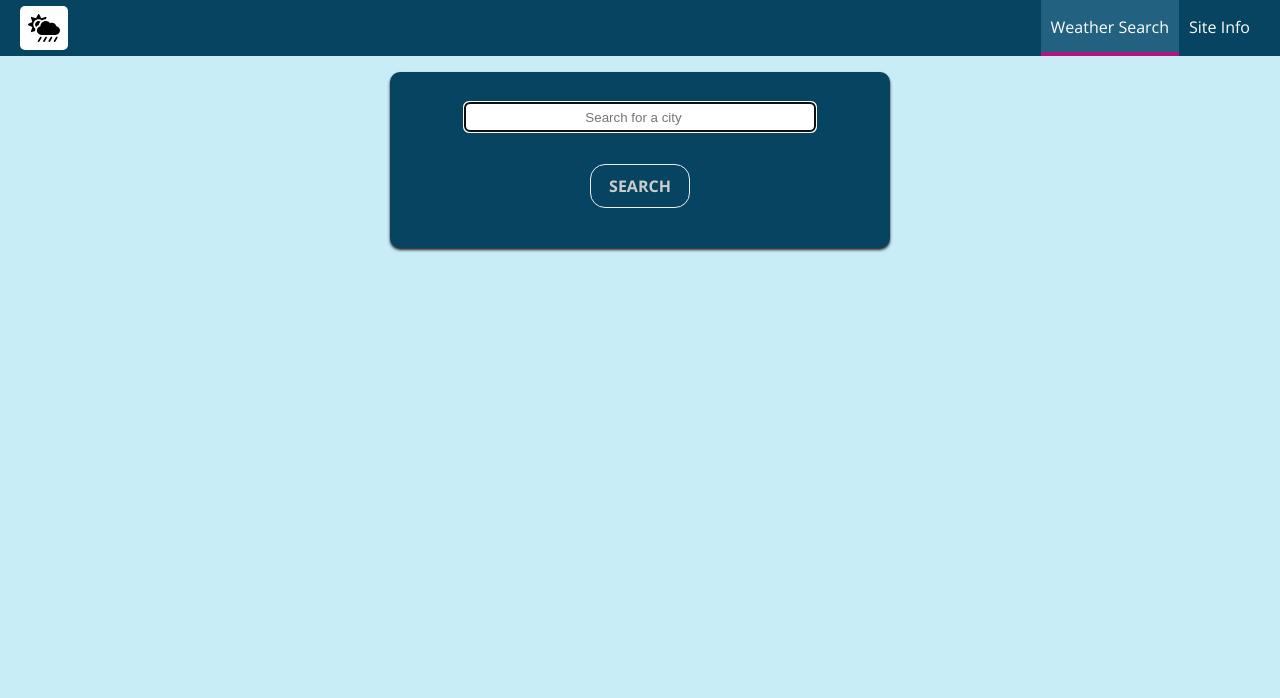
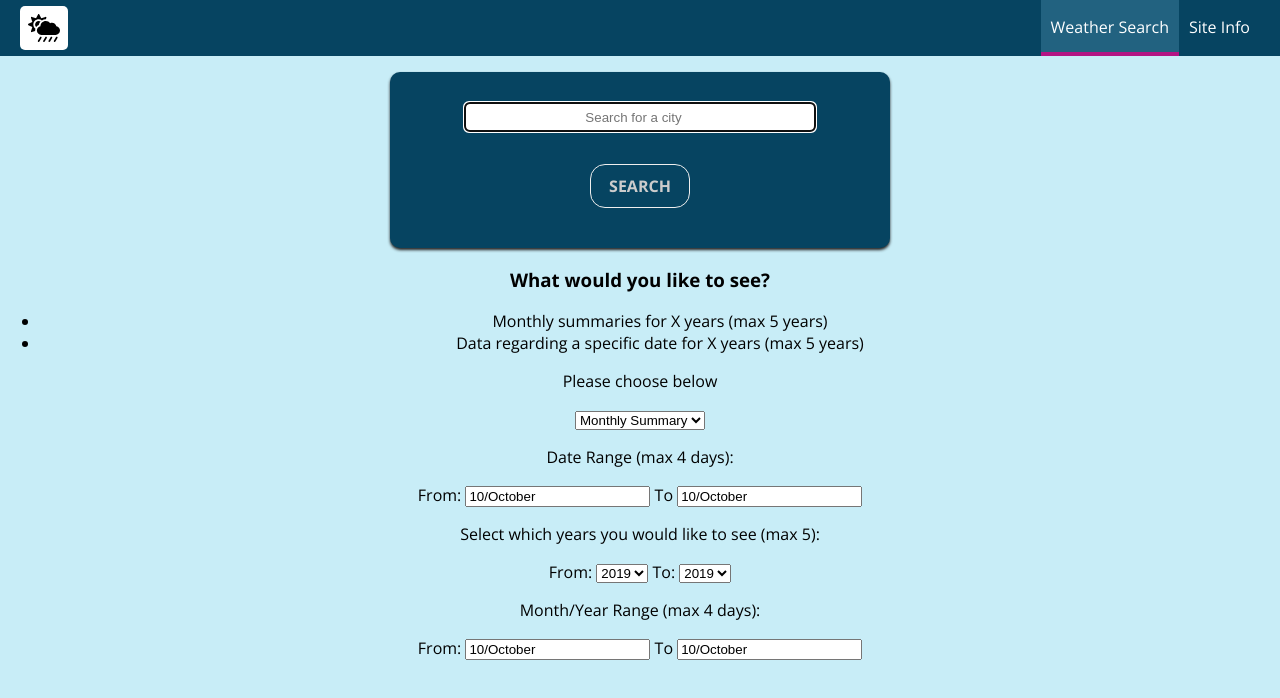
Before and after one commit to SamiHonkasalo/weather-app, a React (Create React App) app: page / in a window 1280 px wide. Shown: the top 698 px of the page. Built offline with nearby package versions, Linux system fonts and the light colour scheme.

Commit message:
Started working on the history container

```diff
--- a/package.json
+++ b/package.json
@@ -6,6 +6,7 @@
     "axios": "^0.19.0",
     "react": "^16.10.2",
     "react-autosuggest": "^9.4.3",
+    "react-datepicker": "^2.9.6",
     "react-dom": "^16.10.2",
     "react-router": "^5.1.2",
     "react-router-dom": "^5.1.2",
--- /dev/null
+++ b/src/containers/WeatherApp/HistoryData/HistoryData.js
@@ -0,0 +1,190 @@
+import React, { Component } from "react";
+
+import DatePicker from "react-datepicker";
+
+import "react-datepicker/dist/react-datepicker.css";
+
+// CSS Modules, react-datepicker-cssmodules.css
+import "react-datepicker/dist/react-datepicker-cssmodules.css";
+
+import Aux from "../../../hoc/Auxiliary/Auxiliary";
+import withErrorHandler from "../../../hoc/withErrorHandler/withErrorHandler";
+import axios from "axios";
+import styles from "./HistoryData.module.css";
+
+class HistoryData extends Component {
+  state = {
+    selectedStation: {
+      name: null,
+      id: null
+    },
+    selectedView: null,
+    startDate: new Date(),
+    endDate: new Date(),
+    startYear: null,
+    endYear: null
+  };
+
+  startDateChangedHandler = date => {
+    let endDate = new Date(this.state.endDate);
+    // If end date is too far from start, also change end date
+    const diffTime = endDate - date;
+    // Convert to days
+    const diffDays = Math.ceil(diffTime / (1000 * 60 * 60 * 24));
+    if (diffDays > 3) {
+      endDate = this.addDays(new Date(date), 3);
+    }
+    // If start is later than end, set end as start
+    if (diffDays < 0 || diffDays === -0) {
+      endDate = date;
+    }
+    this.setState({
+      startDate: date,
+      endDate: endDate
+    });
+  };
+
+  endDateChangedHandler = date => {
+    this.setState({
+      endDate: date
+    });
+  };
+
+  addDays = (date, days) => {
+    date.setDate(date.getDate() + days);
+    return date;
+  };
+
+  addYears = (date, years) => {
+    console.log(date.getFullYear() + 5);
+    // ToDo: get the year limit working
+    date.setDate(date.getFullYear() + years);
+    console.log(date);
+    return date;
+  };
+
+  render() {
+    return (
+      <Aux>
+        <h3>What would you like to see?</h3>
+        <ul>
+          <li>Monthly summaries for X years (max 5 years)</li>
+          <li>Data regarding a specific date for X years (max 5 years)</li>
+        </ul>
+        <p>Please choose below</p>
+        <select>
+          <option>Monthly Summary</option>
+          <option>Specific Date</option>
+        </select>
+        <br></br>
+        <p>Date Range (max 4 days):</p>
+        <span>From: </span>
+        <DatePicker
+          selected={this.state.startDate}
+          onChange={this.startDateChangedHandler}
+          placeholderText="Select a start date"
+          dateFormat="dd/MMMM"
+        />
+        <span> To </span>
+        <DatePicker
+          selected={this.state.endDate}
+          onChange={this.endDateChangedHandler}
+          placeholderText="Select an end date"
+          dateFormat="dd/MMMM"
+          minDate={this.state.startDate}
+          maxDate={this.addDays(new Date(this.state.startDate), 3)}
+          showDisabledMonthNavigation
+        />
+        <p>Select which years you would like to see (max 5):</p>
+        <span>From: </span>
+        <select name="startYear">
+          <option value="2019">2019</option>
+          <option value="2018">2018</option>
+          <option value="2017">2017</option>
+          <option value="2016">2016</option>
+          <option value="2015">2015</option>
+          <option value="2014">2014</option>
+          <option value="2013">2013</option>
+          <option value="2012">2012</option>
+          <option value="2011">2011</option>
+          <option value="2010">2010</option>
+          <option value="2009">2009</option>
+          <option value="2008">2008</option>
+          <option value="2007">2007</option>
+          <option value="2006">2006</option>
+          <option value="2005">2005</option>
+          <option value="2004">2004</option>
+          <option value="2003">2003</option>
+          <option value="2002">2002</option>
+          <option value="2001">2001</option>
+          <option value="2000">2000</option>
+          <option value="1999">1999</option>
+          <option value="1998">1998</option>
+          <option value="1997">1997</option>
+          <option value="1996">1996</option>
+          <option value="1995">1995</option>
+          <option value="1994">1994</option>
+          <option value="1993">1993</option>
+          <option value="1992">1992</option>
+          <option value="1991">1991</option>
+          <option value="1990">1990</option>
+        </select>
+        <span> To: </span>
+        <select name="endYear">
+          <option value="2019">2019</option>
+          <option value="2018">2018</option>
+          <option value="2017">2017</option>
+          <option value="2016">2016</option>
+          <option value="2015">2015</option>
+          <option value="2014">2014</option>
+          <option value="2013">2013</option>
+          <option value="2012">2012</option>
+          <option value="2011">2011</option>
+          <option value="2010">2010</option>
+          <option value="2009">2009</option>
+          <option value="2008">2008</option>
+          <option value="2007">2007</option>
+          <option value="2006">2006</option>
+          <option value="2005">2005</option>
+          <option value="2004">2004</option>
+          <option value="2003">2003</option>
+          <option value="2002">2002</option>
+          <option value="2001">2001</option>
+          <option value="2000">2000</option>
+          <option value="1999">1999</option>
+          <option value="1998">1998</option>
+          <option value="1997">1997</option>
+          <option value="1996">1996</option>
+          <option value="1995">1995</option>
+          <option value="1994">1994</option>
+          <option value="1993">1993</option>
+          <option value="1992">1992</option>
+          <option value="1991">1991</option>
+          <option value="1990">1990</option>
+        </select>
+        <br></br>
+        <p>Month/Year Range (max 4 days):</p>
+        <span>From: </span>
+        <DatePicker
+          selected={this.state.startDate}
+          onChange={this.startDateChangedHandler}
+          placeholderText="Select a start date"
+          dateFormat="dd/MMMM"
+          showMonthYearPicker
+        />
+        <span> To </span>
+        <DatePicker
+          selected={this.state.endDate}
+          onChange={this.endDateChangedHandler}
+          placeholderText="Select an end date"
+          dateFormat="dd/MMMM"
+          minDate={this.state.startDate}
+          maxDate={this.addYears(new Date(this.state.startDate), 5)}
+          showMonthYearPicker
+        />
+      </Aux>
+    );
+  }
+}
+
+export default withErrorHandler(HistoryData, axios);
--- a/src/containers/WeatherApp/ResultsContainer/ResultsContainer.js
+++ b/src/containers/WeatherApp/ResultsContainer/ResultsContainer.js
@@ -4,6 +4,7 @@ import styles from "./ResultsContainer.module.css";
 import Tabs from "../../../components/UI/Tabs/Tabs";
 import CurrentWeather from "../../../components/Weather/CurrentWeather";
 import WeatherChart from "../WeatherChart/WeatherChart";
+import HistoryData from "../HistoryData/HistoryData";
 
 class ResultsContainer extends Component {
   state = {
@@ -48,6 +49,14 @@ class ResultsContainer extends Component {
         </div>
       );
     }
+    if (this.state.selectedView === 2) {
+      results = (
+        <div className={styles.ResultsContainer}>
+          <h1> {"Historical weather for " + this.props.city} </h1>{" "}
+          <HistoryData />
+        </div>
+      );
+    }
 
     return (
       <div className={styles.Wrapper}>
--- a/src/containers/WeatherApp/WeatherApp.js
+++ b/src/containers/WeatherApp/WeatherApp.js
@@ -7,9 +7,16 @@ import Aux from "../../hoc/Auxiliary/Auxiliary";
 import ResultsContainer from "./ResultsContainer/ResultsContainer";
 import Spinner from "../../components/UI/Spinner/Spinner";
 
+//ToDo Delete
+import HistoryData from "./HistoryData/HistoryData";
+
 class WeatherApp extends Component {
   state = {
     selectedCity: null,
+    selectedStation: {
+      name: null,
+      id: null
+    },
     weatherCurrent: null,
     weatherFiveDays: null,
     weatherTenDays: null,
@@ -66,10 +73,49 @@ class WeatherApp extends Component {
                 console.log(response);
 
                 this.setState({
-                  weatherTenDays: response.data,
-                  showResults: true,
-                  loading: false
+                  weatherTenDays: response.data
                 });
+
+                // After the previous query is done, ask for the station number for these cordinates from another API
+                axios
+                  .get(
+                    "https://api.meteostat.net/v1/stations/nearby?lat=" +
+                      selection.lat +
+                      "&lon=" +
+                      selection.lon +
+                      "&limit=1&key=Rbe0qZS1"
+                    // selection.lat +
+                    // "lon=103.83" +
+                    // selection.lon +
+                    // "&limit=5&key=Rbe0qZS1"
+                  )
+                  .then(response => {
+                    console.log(response);
+                    let selectedStation;
+                    // Check if the ID exists
+                    if (response.data.data.length !== 0) {
+                      console.log("if");
+                      selectedStation = {
+                        name: response.data.data[0].name,
+                        id: response.data.data[0].id
+                      };
+                      this.setState({
+                        showResults: true,
+                        loading: false,
+                        selectedStation: selectedStation
+                      });
+                    } else {
+                      this.setState({
+                        showResults: true,
+                        loading: false,
+                        selectedStation: null
+                      });
+                    }
+                  })
+                  .catch(error => {
+                    console.log(error);
+                    this.setState({ loading: false });
+                  });
               })
               .catch(error => {
                 console.log(error);
@@ -110,6 +156,7 @@ class WeatherApp extends Component {
     return (
       <Aux>
         <SearchBar search={this.onSearchHandler} />
+        <HistoryData />
         {showSpinner}
         {results}
       </Aux>
```
Also changed, not shown: src/containers/WeatherApp/HistoryData/HistoryData.module.css (added), 1 other file (tests, documents, lock files or other folders).
